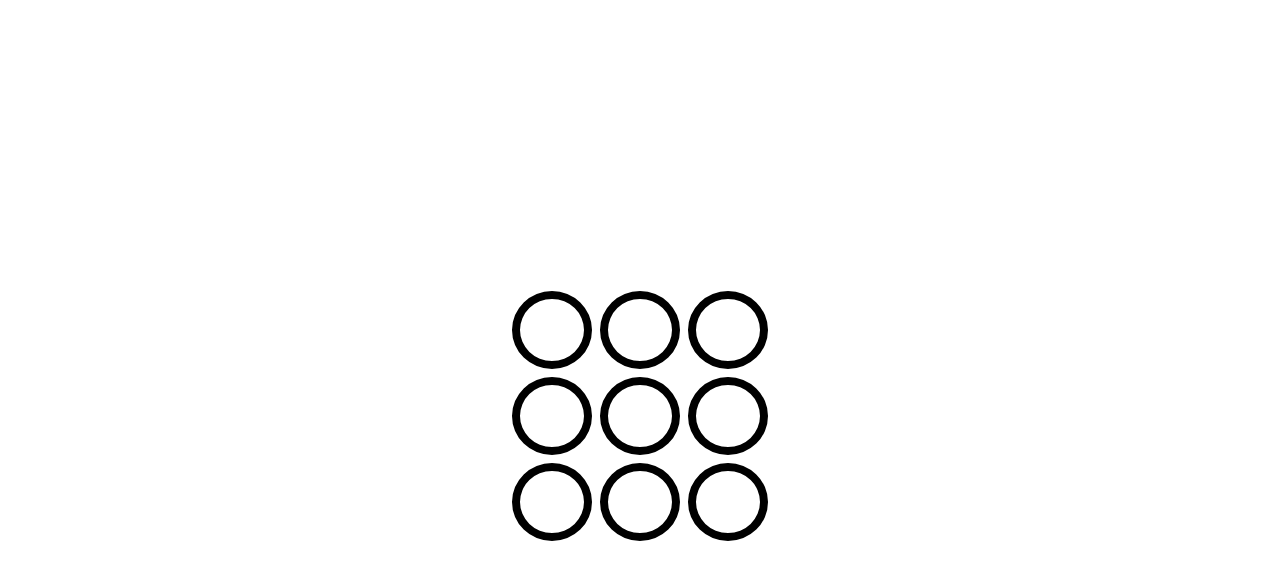
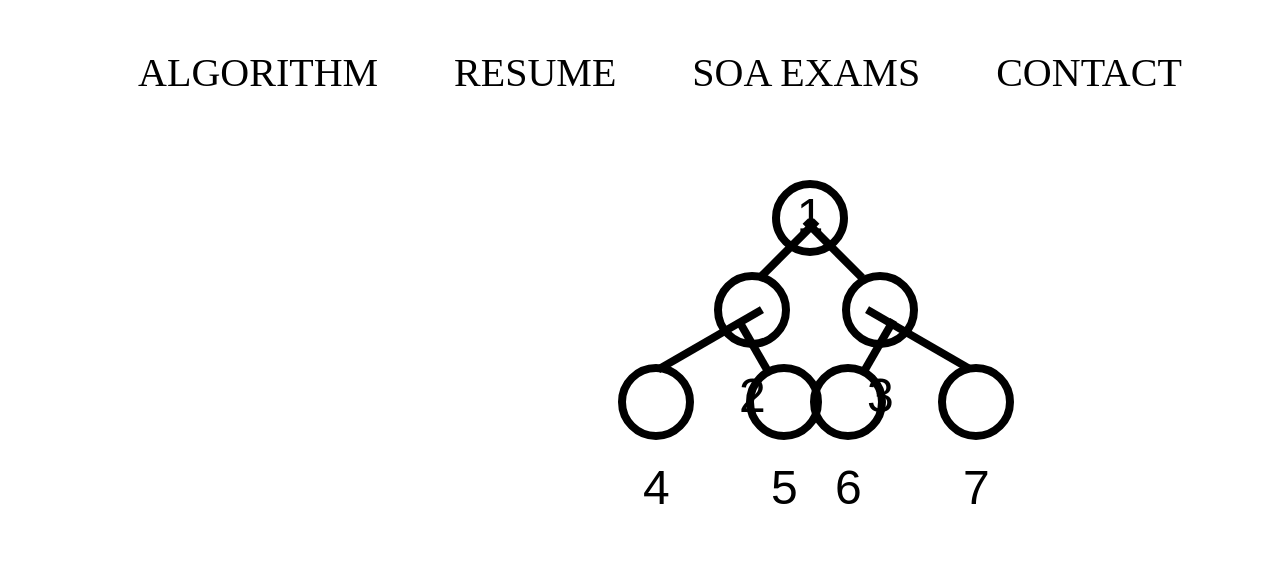
Before and after one commit to konoby/Personal-website-1, a React (Create React App) app in the folder client/: page / in a window 1280 px wide. Shown: the part 784-1364 px from the top of the page. Built offline with nearby package versions, Linux system fonts and the light colour scheme.

Commit message:
section two half done

```diff
--- a/client/src/App.js
+++ b/client/src/App.js
@@ -1,7 +1,7 @@
 import './App.css';
 import YJQ from './Components/YJQ';
 import Intro from './Components/abstract';
-import Tree from './Components/Tree';
+import Navbar from './Components/Nav';
 function App() {
   return (
     <div class="container">
@@ -21,7 +21,8 @@ function App() {
         </a>
         </section>
         <section id = "sec-2">
-         <Tree></Tree>
+          <Navbar/>
+
         </section>
       </div>
   );
--- /dev/null
+++ b/client/src/Components/Nav.js
@@ -0,0 +1,48 @@
+import React from 'react';
+import '../Styles/Nav.css'
+import Tree from './Tree'
+import Square from './Resume';
+class Navbar extends React.Component{
+    constructor(props){
+        super(props);
+        this.clickalgo = this.clickalgo.bind(this);
+        this.clickres = this.clickres.bind(this);
+        this.state= {
+            current_bar: 1
+        };
+    };
+    clickalgo (){this.setState({current_bar: 1});
+}
+clickres (){this.setState({current_bar: 2});
+}
+clicksoa (){this.setState({current_bar: 2});
+}
+    render(){
+        let toshow;
+        if (this.state.current_bar===1){
+            toshow = <Tree></Tree>
+        }
+        else if(this.state.current_bar===2){
+            toshow= <div>this is f</div>
+        }
+        else{
+            toshow = <></>
+        }
+        return (<div><nav class="navbar">
+
+        <ul>
+            <li><button onClick={this.clickalgo} >Algorithm</button></li>
+            <li><button onClick={this.clickres}>Resume</button></li>
+            <li><button>SOA exams</button></li>
+            <li><button>Contact</button></li>
+          </ul>
+        </nav>
+        {toshow}
+        </div>
+        );
+
+
+    }
+}
+
+export default Navbar;
--- /dev/null
+++ b/client/src/Components/Resume.js
@@ -0,0 +1,8 @@
+function Square(props) {
+    return (
+      <button className="square" onClick={props.onClick}>
+        {props.value}
+      </button>
+    );
+  }
+export default Square;
--- a/client/src/Components/Tree.js
+++ b/client/src/Components/Tree.js
@@ -1,36 +1,82 @@
 import React from "react";
 import '../Styles/Tree.css'
-function Node(props){
+import './algo'
+function Root(props){
     return(
-        <input  type="text" class="Node">
-        </input>
+        <div  class="Root">
+            1
+        </div>
+    );
+}
+function Node2(props){
+    return(
+        <div  class="Node2">
+            2
+        </div>
+    );
+}
+function Node3(props){
+    return(
+        <div  class="Node3">
+            3
+        </div>
+    );
+}
+function Node4(props){
+    return(
+        <div  class="Node4">
+            4
+        </div>
+    );
+}
+function Node5(props){
+    return(
+        <div  class="Node5">
+            5
+        </div>
+    );
+}
+function Node6(props){
+    return(
+        <div  class="Node6">
+            6
+        </div>
+    );
+}
+function Node7(props){
+    return(
+        <div  class="Node7">
+            7
+        </div>
+    );
+}
+function Node8(props){
+    return(
+        <div  class="Node8">
+        </div>
     );
 }
 
 class Tree extends React.Component{
-    renderNode(){
-        return(
-            <Node/>
-        )
+    constructor(props){
+        super(props);
+        this.state = {
+            Node1 : 0,
+            Node2 : 0,
+            Node3 : 0,
+            Node4 : 0,
+            Node5 : 0,
+            Node6 : 0,
+            Node7 : 0
+        }
     }
     render() {
         return (
           <div>
-            <div className="board-row">
-              {this.renderNode(0)}
-              {this.renderNode(1)}
-              {this.renderNode(2)}
-            </div>
-            <div className="board-row">
-              {this.renderNode(3)}
-              {this.renderNode(4)}
-              {this.renderNode(5)}
-            </div>
-            <div className="board-row">
-              {this.renderNode(6)}
-              {this.renderNode(7)}
-              {this.renderNode(8)}
-            </div>
+            <div></div>
+            <Root></Root>
+            <div><Node2/><Node3/></div>
+            <div><Node4/><Node5/><Node6/><Node7/></div>
           </div>
         );
       }
--- /dev/null
+++ b/client/src/Components/algo.js
@@ -0,0 +1,70 @@
+class MaxHeap{
+    constructor(){
+        this.heap = [];
+    }
+
+    parentIndex(index){
+        return Math.floor((index-1)/2);
+    }
+
+    leftChildIndex(index){
+        return (2*index + 1);
+    }
+
+    rightChildIndex(index){
+        return (2*index + 2);
+    }
+
+    insert(item) {
+        this.heap.push(item);
+        var index = this.heap.length - 1;
+        var parent = this.parentIndex(index);
+        while(this.heap[parent] && this.heap[parent] < this.heap[index]) {
+            this.swap(parent, index);
+            index = this.parentIndex(index);
+            parent = this.parentIndex(index);
+        }
+    }
+    delete() {
+        var item = this.heap.shift();
+        this.heap.unshift(this.heap.pop());
+        var index = 0;
+        var leftChild = this.leftChildIndex(index);
+        var rightChild = this.rightChildIndex(index);
+        while(this.heap[leftChild] && this.heap[leftChild] > this.heap[index] || this.heap[rightChild] > this.heap[index]){
+            var max = leftChild;
+            if(this.heap[rightChild] && this.heap[rightChild] > this.heap[max]){
+                max = rightChild
+            }
+            this.swap(max, index);
+            index = max;
+            leftChild = this.leftChildIndex(max);
+            rightChild = this.rightChildIndex(max);
+        }
+        return item;
+    }
+    swap(a, b) {
+        let temp = this.heap[a];
+        this.heap[a] = this.heap[b];
+        this.heap[b] = temp;
+    }
+}
+function heapSort(arr){
+    var sorted = [];
+    var heap1 = new MaxHeap();
+
+    for(let i=0; i<arr.length; i++){
+        setTimeout(() => heap1.insert(i),1000)
+
+    }
+
+    for(let i=0; i<arr.length; i++){
+        sorted.push(heap1.delete());
+
+    }
+    return sorted;
+}
+let arr = [8,2,1,3,5,10,9];
+arr = heapSort(arr);
+
+console.log(arr);
--- /dev/null
+++ b/client/src/Styles/Nav.css
@@ -0,0 +1,46 @@
+.navbar {
+    position: absolute;
+    top: 100vh;
+    z-index: 1;
+    display: flex;
+    width: 100%;
+    height: 60px;
+
+  }
+
+  .navbar ul {
+    display: flex;
+    list-style: none;
+    width: 100%;
+    justify-content: center;
+  }
+
+  .navbar ul li {
+    margin: 0 1rem;
+    padding: 1rem;
+  }
+
+  .navbar ul li button {
+    text-decoration: none;
+    font-family: Lucidatypewriter;
+    text-transform: uppercase;
+    font-size: 40px;
+    color: black;
+    background: none;
+    border: none;
+  }
+  .navbar ul li button::after{
+    content: "";
+    display: block;
+    width:100%;
+    height:3px;
+    top:20px;
+    left:0;
+    bottom:0;
+    background:red;
+    transform: scale(0,1);
+    transition: transform 0.3s ease-out;
+  }
+  .navbar ul li button:hover::after {
+    transform: scale(1,1);
+  }
--- a/client/src/Styles/Tree.css
+++ b/client/src/Styles/Tree.css
@@ -1,20 +1,186 @@
-.Node {
-    align-content: center;
+.Root {
+    justify-content: center;
+    text-align: center;
+    font: 3em sans-serif;
     height: 60px;
     width: 60px;
     border: 8px solid;
     margin: 4px;
     border-radius: 50%;
+    position: absolute;
+    left:60%;
+    top:120%
+}
+.Node2 {
+    align-items: center;
+    justify-content: center;
+    text-align: center;
+    font: 3em sans-serif;
+    height: 60px;
+    width: 60px;
+    border: 8px solid;
+    margin: 4px;
+    border-radius: 50%;
+    position: absolute;
+    left:55.5%;
+    top: 131.5%;
 }
 
-.Node::before{
-    content:'g';
+.Node2::before{
+    content:'';
     display:block;
     width:80px;
     height:80px;
-    background:#ff0000;
-    top:100%;
-    left:50%;
-    margin-left:5px;
+    border: 8px solid;
+    transform: rotate(-45deg);
+    border-top: transparent;
+    border-left: transparent;
+    border-right: transparent;
+    position: relative;
+    bottom: 103px;
+    right:2px;
+}
+.Node3 {
+    justify-content: center;
+    text-align: center;
+    font: 3em sans-serif;
+    height: 60px;
+    width: 60px;
+    border: 8px solid;
+    margin: 4px;
+    border-radius: 50%;
+    position: absolute;
+    left:65.5%;
+    top: 131.5%;
+}
 
+.Node3::before{
+    content:'';
+    display:block;
+    width:80px;
+    height:80px;
+    border: 8px solid;
+    transform: rotate(45deg);
+    border-top: transparent;
+    border-left: transparent;
+    border-right: transparent;
+    position: relative;
+    bottom: 103px;
+    right:28px;
 }
+
+.Node4 {
+    justify-content: center;
+    text-align: center;
+    font: 3em sans-serif;
+    height: 60px;
+    width: 60px;
+    border: 8px solid;
+    margin: 4px;
+    border-radius: 50%;
+    position: absolute;
+    left:48%;
+    top: 143%;
+}
+
+.Node4::before{
+    content:'';
+    display:block;
+    width:120px;
+    height:80px;
+    border: 8px solid;
+    transform: rotate(-30deg);
+    border-top: transparent;
+    border-left: transparent;
+    border-right: transparent;
+    position: relative;
+    bottom: 111px;
+    right:-4px;
+}
+.Node7 {
+    justify-content: center;
+    text-align: center;
+    font: 3em sans-serif;
+    height: 60px;
+    width: 60px;
+    border: 8px solid;
+    margin: 4px;
+    border-radius: 50%;
+    position: absolute;
+    left:73%;
+    top: 143%;
+}
+
+.Node7::before{
+    content:'';
+    display:block;
+    width:120px;
+    height:80px;
+    border: 8px solid;
+    transform: rotate(30deg);
+    border-top: transparent;
+    border-left: transparent;
+    border-right: transparent;
+    position: relative;
+    bottom: 111px;
+    right:67px;
+}
+.Node5 {
+    align-content: center;
+    justify-content: center;
+    text-align: center;
+    font: 3em sans-serif;
+    height: 60px;
+    width: 60px;
+    border: 8px solid;
+    margin: 4px;
+    border-radius: 50%;
+    position: absolute;
+    left:58%;
+    top: 143%;
+}
+
+.Node5::before{
+    content:'';
+    display:block;
+    width:60px;
+    height:80px;
+    border: 8px solid;
+    transform: rotate(60deg);
+    border-top: transparent;
+    border-left: transparent;
+    border-right: transparent;
+    position: relative;
+    bottom: 90px;
+    right:-4px;
+}
+
+.Node6 {
+    align-content: center;
+    justify-content: center;
+    text-align: center;
+    font: 3em sans-serif;
+    height: 60px;
+    width: 60px;
+    border: 8px solid;
+    margin: 4px;
+    border-radius: 50%;
+    position: absolute;
+    left:63%;
+    top: 143%;
+}
+
+.Node6::before{
+    content:'';
+    display:block;
+    width:60px;
+    height:80px;
+    border: 8px solid;
+    transform: rotate(-60deg);
+    border-top: transparent;
+    border-left: transparent;
+    border-right: transparent;
+    position: relative;
+    bottom: 90px;
+    right:4px;
+}
--- a/client/src/Styles/landing.css
+++ b/client/src/Styles/landing.css
@@ -13,7 +13,7 @@ body{
     scroll-behavior: smooth;
     scroll-snap-type: y mandatory;
   }
-section{
+ /* section{
     overflow: hidden;
     min-height: 100vh;
      width: 100%;
@@ -22,10 +22,25 @@ section{
     align-items: center;
     justify-content: center;
     text-align: center;
-    /* Scroll Snap */
+
+    scroll-snap-align: center;
+ } */
+section{
+        overflow: hidden;
+        min-height: 100vh;
+         width: 100%;
+        display: flex;
+        flex-direction: column;
+}
+section#sec-1{
+    background-color: white;
+    align-items: center;
+    justify-content: center;
+    text-align: center;
+
     scroll-snap-align: center;
 }
-section#sec-1,section#sec-2{
+section#sec-2{
     background-color: white;
 }
 .title {
```
Also changed, not shown: client/src/Components/SOA.js (added).
